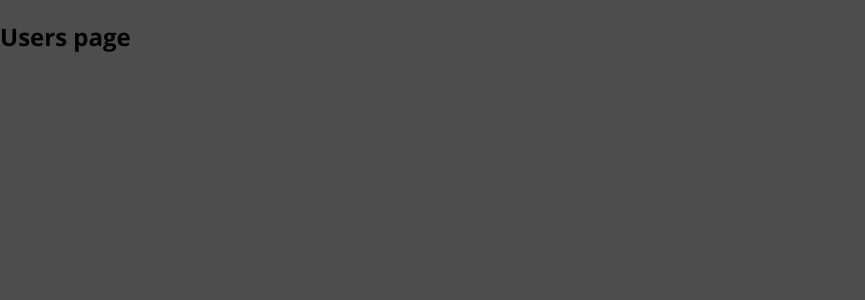
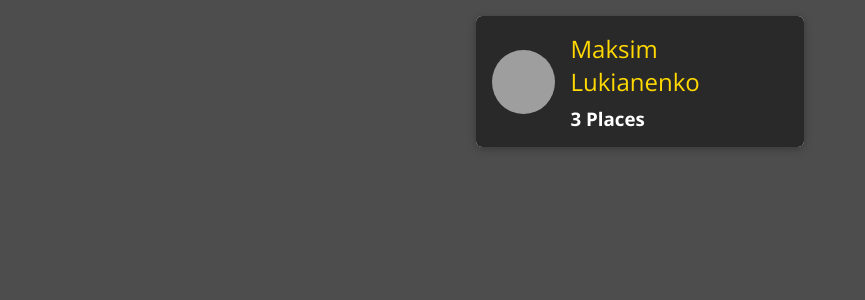
Before and after one commit to Mpanasetckiy/Share-Your-Place-Project, a React (Create React App) app in the folder frontend/: page / in a window 1280 px wide. Shown: the top 300 px of the page, without its empty margins (0-865 px from the left). Built offline with nearby package versions, Linux system fonts and the light colour scheme; grey boxes are pictures that could not be loaded.

Commit message:
feat(UserItem.css, Avatar.css, Avatar.js, Card.css, Card.js, UsersList.css, UsersList.js, Users.jsx): add styles and components for user list and user item. Add UsersList component to Users page.

```diff
--- /dev/null
+++ b/frontend/UserItem.css
@@ -0,0 +1,49 @@
+.user-item {
+  margin: 1rem;
+  width: calc(45% - 2rem);
+  min-width: 17.5rem;
+}
+
+.user-item a {
+  display: flex;
+  align-items: center;
+  width: 100%;
+  height: 100%;
+  text-decoration: none;
+  padding: 1rem;
+  color: white;
+  background: #292929;
+}
+
+.user-item a:hover,
+.user-item a:active {
+  background: #ffd900;
+}
+
+.user-item__content {
+  padding: 0;
+}
+
+.user-item__image {
+  width: 4rem;
+  height: 4rem;
+  margin-right: 1rem;
+}
+
+.user-item__info h2 {
+  font-size: 1.5rem;
+  margin: 0 0 0.5rem 0;
+  font-weight: normal;
+  color: #ffd900;
+}
+
+.user-item:hover h2,
+.user-item:active h2,
+.user-item:hover h3,
+.user-item:active h3 {
+  color: #292929;
+}
+
+.user-item__info h3 {
+  margin: 0;
+}
--- /dev/null
+++ b/frontend/src/shared/components/UIElements/Avatar.css
@@ -0,0 +1,15 @@
+.avatar {
+  width: 100%;
+  height: 100%;
+  display: flex;
+  justify-content: center;
+  align-items: center;
+}
+
+.avatar img {
+  display: block;
+  border-radius: 50%;
+  width: 100%;
+  height: 100%;
+  object-fit: cover;
+}
--- /dev/null
+++ b/frontend/src/shared/components/UIElements/Avatar.js
@@ -0,0 +1,17 @@
+import React from 'react';
+
+import './Avatar.css';
+
+const Avatar = props => {
+  return (
+    <div className={`avatar ${props.className}`} style={props.style}>
+      <img
+        src={props.image}
+        alt={props.alt}
+        style={{ width: props.width, height: props.width }}
+      />
+    </div>
+  );
+};
+
+export default Avatar;
--- /dev/null
+++ b/frontend/src/shared/components/UIElements/Card.css
@@ -0,0 +1,9 @@
+.card {
+  position: relative;
+  margin: 0;
+  box-shadow: 0 2px 8px rgba(0, 0, 0, 0.26);
+  border-radius: 6px;
+  padding: 1rem;
+  overflow: hidden;
+  background: white;
+}
--- /dev/null
+++ b/frontend/src/shared/components/UIElements/Card.js
@@ -0,0 +1,13 @@
+import React from 'react';
+
+import './Card.css';
+
+const Card = props => {
+  return (
+    <div className={`card ${props.className}`} style={props.style}>
+      {props.children}
+    </div>
+  );
+};
+
+export default Card;
--- /dev/null
+++ b/frontend/src/user/components/UserItem.css
@@ -0,0 +1,49 @@
+.user-item {
+  margin: 1rem;
+  width: calc(45% - 2rem);
+  min-width: 17.5rem;
+}
+
+.user-item a {
+  display: flex;
+  align-items: center;
+  width: 100%;
+  height: 100%;
+  text-decoration: none;
+  padding: 1rem;
+  color: white;
+  background: #292929;
+}
+
+.user-item a:hover,
+.user-item a:active {
+  background: #ffd900;
+}
+
+.user-item__content {
+  padding: 0;
+}
+
+.user-item__image {
+  width: 4rem;
+  height: 4rem;
+  margin-right: 1rem;
+}
+
+.user-item__info h2 {
+  font-size: 1.5rem;
+  margin: 0 0 0.5rem 0;
+  font-weight: normal;
+  color: #ffd900;
+}
+
+.user-item:hover h2,
+.user-item:active h2,
+.user-item:hover h3,
+.user-item:active h3 {
+  color: #292929;
+}
+
+.user-item__info h3 {
+  margin: 0;
+}
--- /dev/null
+++ b/frontend/src/user/components/UserItem.js
@@ -0,0 +1,28 @@
+import React from "react";
+import { Link } from "react-router-dom";
+
+import Avatar from "../../shared/components/UIElements/Avatar";
+import Card from "../../shared/components/UIElements/Card";
+import "./UserItem.css";
+
+const UsersItem = (props) => {
+  return (
+    <li className="user-item">
+      <Card className="user-item__content">
+        <Link to={`/${props.id}/places`}>
+          <div className="user-item__image">
+            <Avatar image={props.image} alt={props.name} />
+          </div>
+          <div className="user-item__info">
+            <h2>{props.name}</h2>
+            <h3>
+              {props.placeCount} {props.nameCount === 1 ? "Place" : "Places"}
+            </h3>
+          </div>
+        </Link>
+      </Card>
+    </li>
+  );
+};
+
+export default UsersItem;
--- /dev/null
+++ b/frontend/src/user/components/UsersList.css
@@ -0,0 +1,10 @@
+.users-list {
+  list-style: none;
+  margin: 0 auto;
+  padding: 0;
+  width: 90%;
+  max-width: 50rem;
+  display: flex;
+  justify-content: center;
+  flex-wrap: wrap;
+}
--- /dev/null
+++ b/frontend/src/user/components/UsersList.js
@@ -0,0 +1,34 @@
+import React from "react";
+
+import UsersItem from "./UserItem";
+import Card from "../../shared/components/UIElements/Card";
+
+import "./UsersList.css";
+
+const UsersList = (props) => {
+  if (props.items.length === 0) {
+    return (
+      <div className="center">
+        <Card>
+          <h2>No users found</h2>
+        </Card>
+      </div>
+    );
+  }
+
+  return (
+    <ul className="users-list">
+      {props.items.map((user) => (
+        <UsersItem
+          key={user.id}
+          id={user.id}
+          image={user.image}
+          name={user.name}
+          placeCount={user.places}
+        />
+      ))}
+    </ul>
+  );
+};
+
+export default UsersList;
--- a/frontend/src/user/pages/Users.jsx
+++ b/frontend/src/user/pages/Users.jsx
@@ -1,7 +1,18 @@
 import React from "react";
 
+import UsersList from "../components/UsersList";
+
 const Users = () => {
-  return <h2>Users page</h2>;
+  const USERS = [
+    {
+      id: "u1",
+      name: "Maksim Lukianenko",
+      image: "https://images.pexels.com/photos/839011/pexels-photo-839011.jpeg",
+      places: 3,
+    },
+  ];
+
+  return <UsersList items={USERS} />;
 };
 
 export default Users;
```
